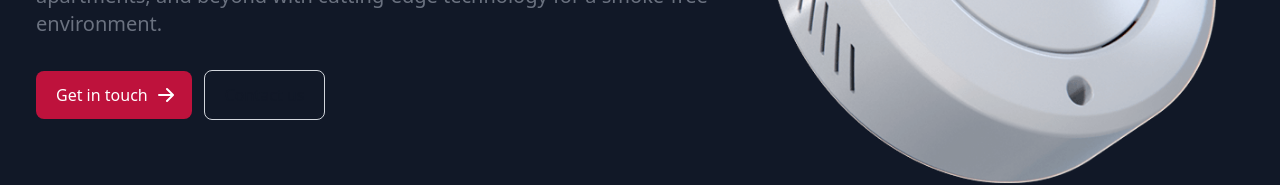
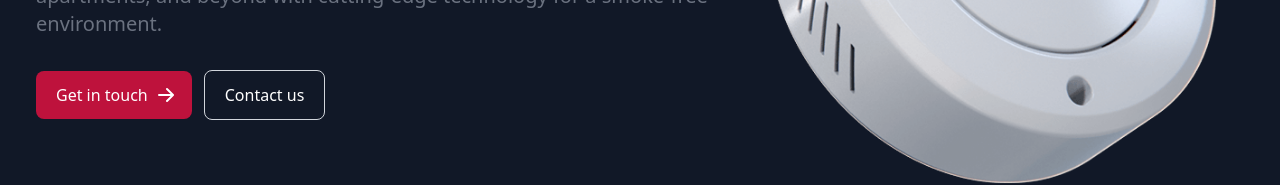
Before and after one commit to sandy2108/Nz-Vape-Detection, a Next.js app: page / in a window 1280 px wide. Shown: the part 420-605 px from the top of the page. Built offline with nearby package versions, Linux system fonts and the light colour scheme.

Commit message:
text color

```diff
--- a/src/components/Hero.jsx
+++ b/src/components/Hero.jsx
@@ -35,7 +35,7 @@
           </Link>
           <Link
             href="tel:021 023 26040"
-            className="inline-flex items-center justify-center px-5 py-3 text-base font-medium text-center text-gray-900 border border-gray-300 rounded-lg hover:bg-gray-100 focus:ring-4 focus:ring-gray-100"
+            className="inline-flex items-center justify-center px-5 py-3 text-base font-medium text-center text-white border border-gray-300 rounded-lg hover:bg-gray-100 focus:ring-4 focus:ring-gray-100"
           >
             Contact us
           </Link>
```
